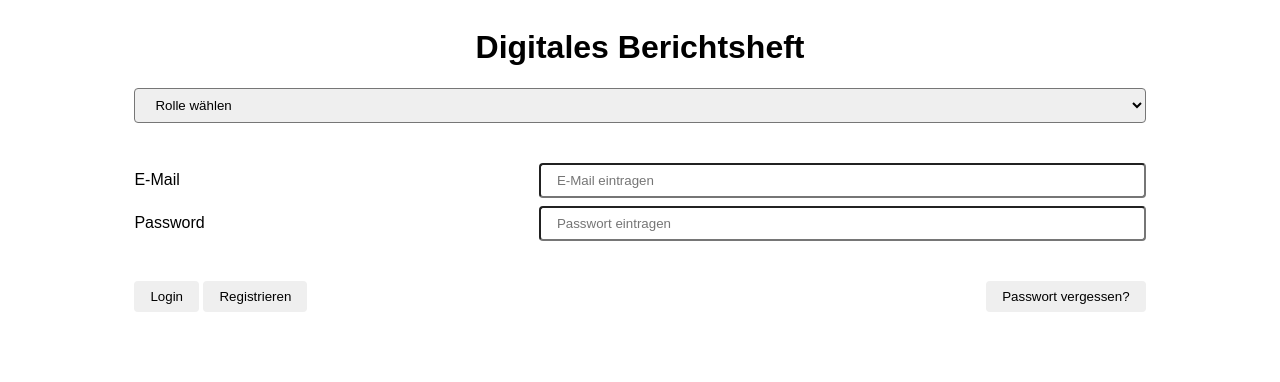
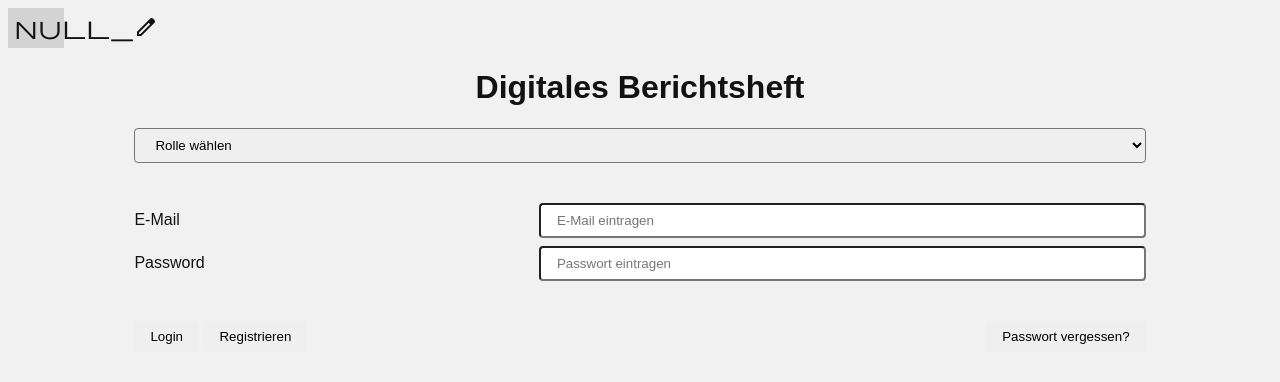
Before and after one commit to FIA-GSO/digitales-berichtsheft-scheunig-fia3d, a website: page index.html in a window 1280 px wide. Drawn offline with nearby package versions, Linux system fonts and the light colour scheme.

Commit message:
implement basic theme changer
Co-Authored by @sofielean

```diff
--- a/base.css
+++ b/base.css
@@ -3,8 +3,36 @@
   font-size: 1rem;
 
   color-scheme: light dark;
-  --fg-color: light-dark(#121212, #f1f1f1);
-  --bg-color: light-dark(#f1f1f1, #121212);
+}
+
+body {
+  background-color: var(--color-bg);
+  color: var(--color-fg);
+}
+
+[data-theme="light"] {
+  --color-bg: #f1f1f1;
+  --color-fg: #121212;
+  --color-bg-button: lightgray;
+  --color-fg-button: #121212;
+  --color-bg-form-element: gray;
+  --color-fg-form-element: #121212;
+}
+
+[data-theme="dark"] {
+  --color-bg: #121212;
+  --color-fg: #f1f1f1;
+  --color-bg-button: #121212;
+  --color-fg-button: lightgray;
+  --color-bg-form-element: #121212;
+  --color-fg-form-element: lightgray;
+}
+
+#themeButton {
+  background-color: var(--color-bg-button);
+  color: var(--color-fg-button);
+  width: 56px;
+  height: 40px;
 }
 
 * {
@@ -15,7 +43,7 @@ h1 {
   place-self: center;
 }
 
-button,
+button:not(#themeButton),
 input,
 select {
   border-radius: .25rem;
--- a/index.html
+++ b/index.html
@@ -1,13 +1,19 @@
 <!DOCTYPE html>
-<html>
+<html data-theme="light">
 <head>
   <meta charset='utf-8'>
   <meta name='viewport' content='width=device-width, initial-scale=1'>
   <title>Digitales Berichtsheft</title>
   <link rel='stylesheet' href='/base.css'>
   <link rel='stylesheet' href='./index.css'>
+  <link href="https://fonts.googleapis.com/css2?family=Material+Symbols+Outlined" rel="stylesheet" />
 </head>
 <body>
+  <button id="themeButton">
+    <span class="material-symbols-outlined">
+      light_mode
+    </span>
+  </button>
   <h1>Digitales Berichtsheft</h1>
   <form id='login-form' method='post'>
     <select name='role' id='role-select' required>
@@ -31,5 +37,6 @@
     </div>
   </form>
   <script src='./index.js'></script>
+  <script src='/theme_changer.js'></script>
 </body>
 </html>
--- /dev/null
+++ b/theme_changer.js
@@ -0,0 +1,22 @@
+
+document.addEventListener('DOMContentLoaded', () => {
+  const themeButton = document.getElementById('themeButton');
+  const themeButtonSpan = themeButton.querySelector('span');
+
+  let currentThemeSetting = localStorage.getItem('theme');
+  themeButtonSpan.innerText = `${currentThemeSetting}_mode`;
+
+  if (currentThemeSetting)
+    document.documentElement.setAttribute('data-theme', currentThemeSetting);
+
+  themeButton.addEventListener('click', () => {
+    const newTheme = currentThemeSetting === 'dark' ? 'light' : 'dark';
+
+    document.documentElement.setAttribute('data-theme', newTheme);
+
+    localStorage.setItem('theme', newTheme);
+    currentThemeSetting = newTheme;
+
+    themeButtonSpan.innerText = `${currentThemeSetting}_mode`;
+  });
+});
```
Also changed, not shown: ausbilder/index.html (+7 -0 lines).
